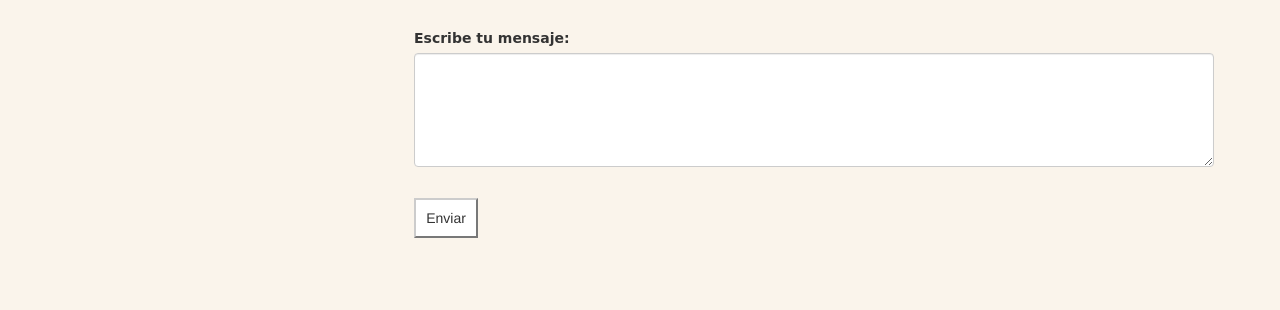
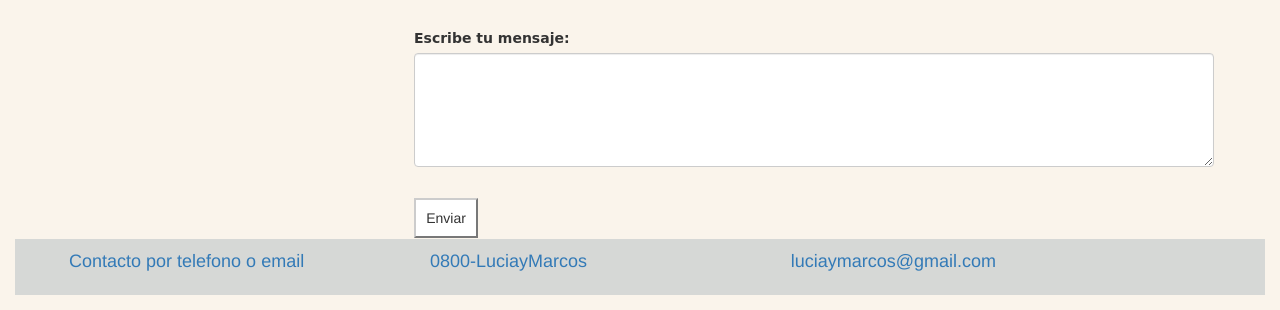
Before and after one commit to sarcosmosa11/casamientoluciaymarcos, a plain HTML site: page Mensaje_para_los_novios.html in a window 1280 px wide. Shown: the part 731-1041 px from the top of the page. Before the commit the page ends 983 px from the top, so only its background shows below. Drawn offline with nearby package versions, Linux system fonts and the light colour scheme.

Commit message:
Update Mensaje_para_los_novios.html

```diff
--- a/Mensaje_para_los_novios.html
+++ b/Mensaje_para_los_novios.html
@@ -32,7 +32,6 @@
       </ul>
     </nav>
   </header>
-
 
   <main>
     <div class="form-group">
@@ -77,4 +76,13 @@
 
 </body>
 
+<footer>
+  <ul>
+      <li><a>Contacto por telefono o email</a></li>
+      <li><a>0800-LuciayMarcos</a></li>
+      <li><a>luciaymarcos@gmail.com</a></li>
+  </ul>
+
+</footer>
+
 </html>
```
